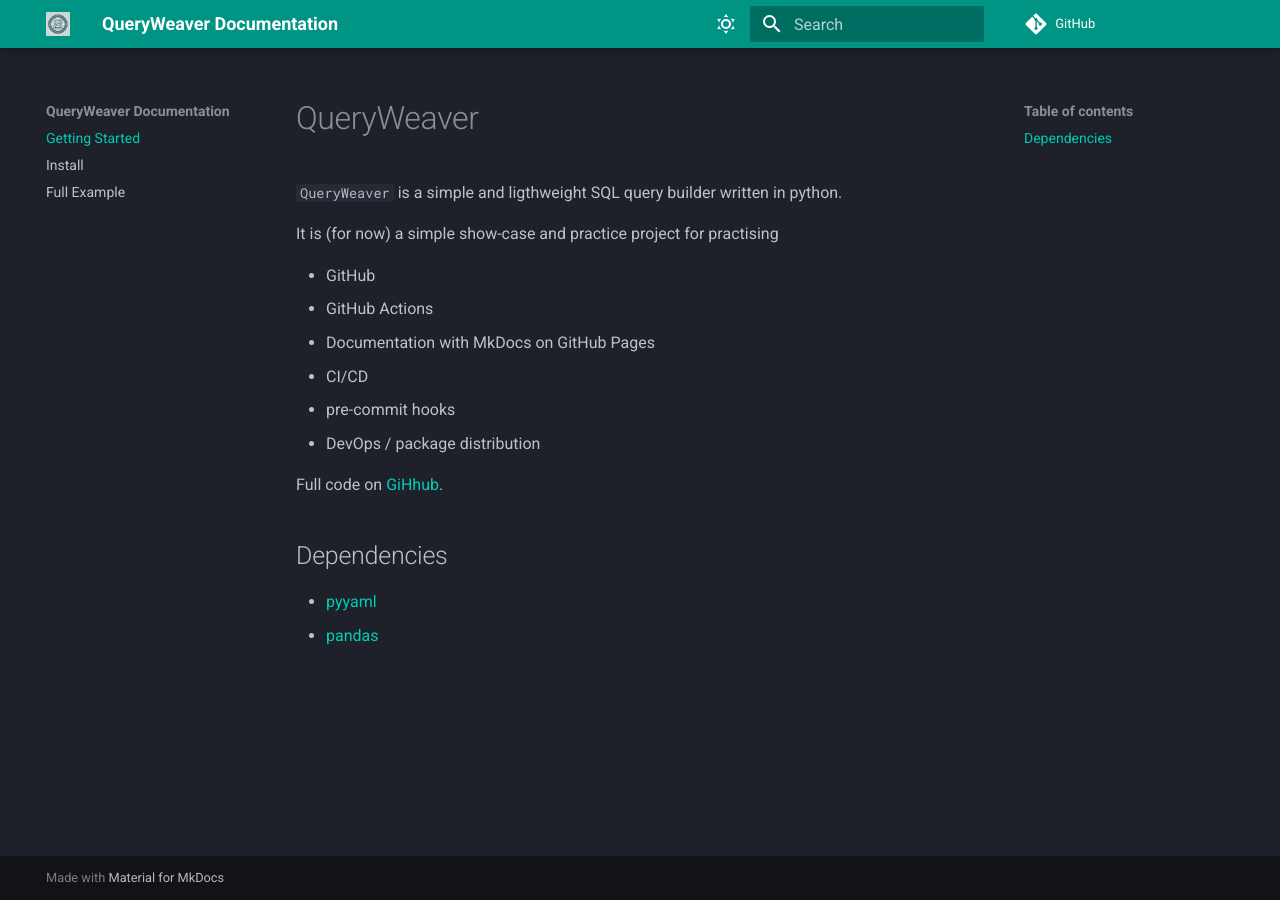
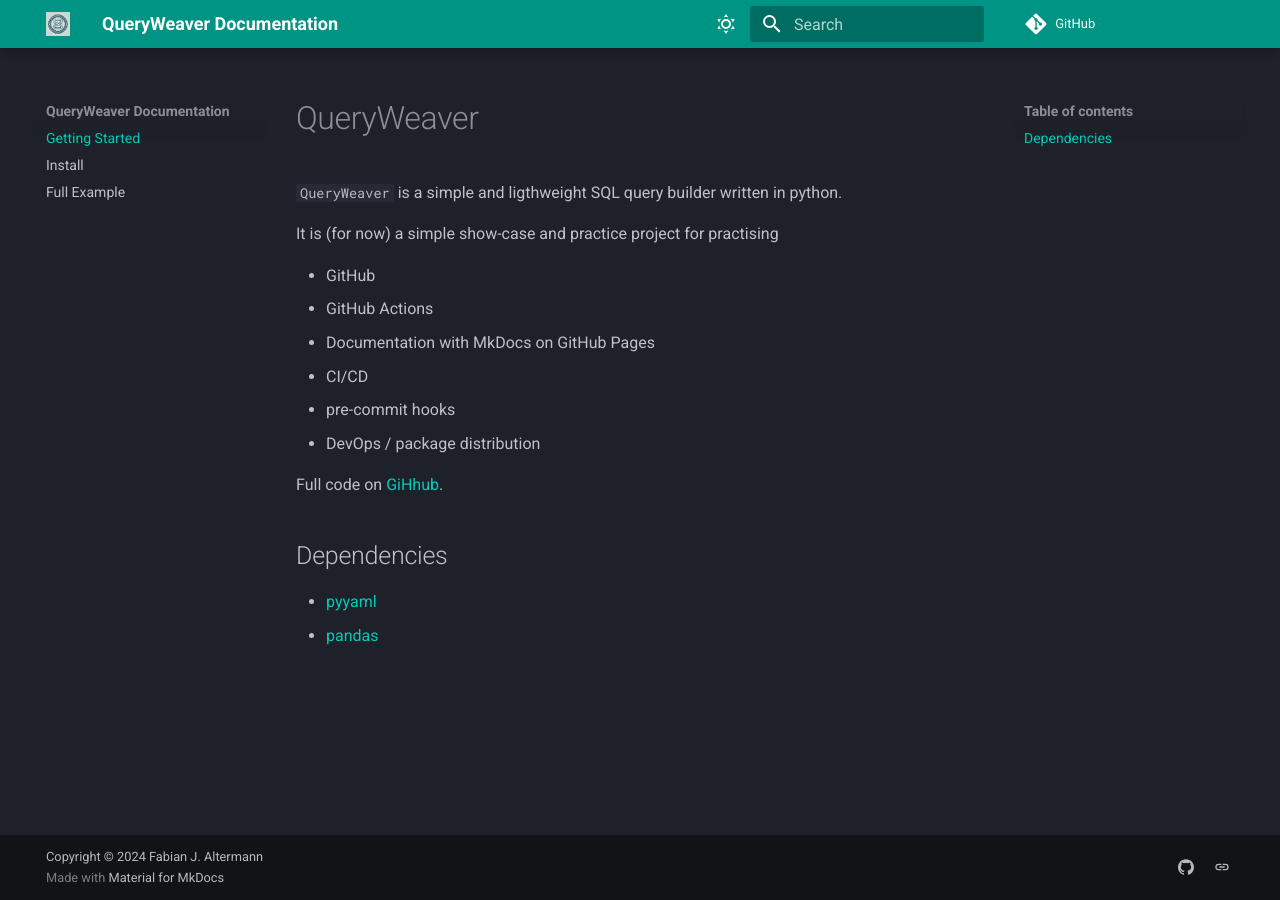
Before and after one commit to FabianAltermann/queryweaver, an MkDocs documentation site: the page built from docs/index.md, in a window 1280 px wide. Built offline with MkDocs 1.6.1 and Material for MkDocs 9.7.7, drawn with Linux system fonts in a browser that asks for light colours; comment, search, counter and statistics services are not loaded; the version menu is left out.

Commit message:
Add copyright and social links

```diff
--- a/mkdocs.yaml
+++ b/mkdocs.yaml
@@ -33,6 +33,13 @@
 extra:
   version:
     provider: mike
+  social:
+    - icon: simple/github
+      link: https://github.com/FabianAltermann
+    - icon: simple/linkedin
+      link: https://www.linkedin.com/in/fabian-j-altermann/
+
+copyright: Copyright &copy; 2024 Fabian J. Altermann
 
 markdown_extensions:
   - pymdownx.superfences
```
